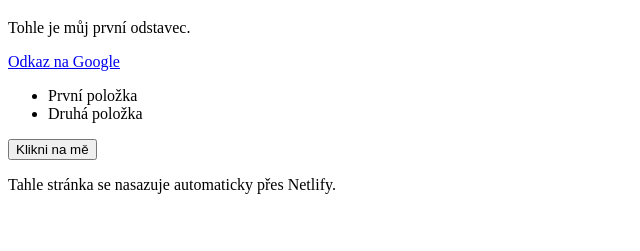
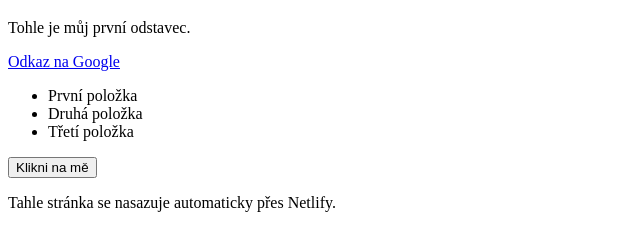
Before and after one commit to steapnn1017/web-test, a plain HTML site: page index.html in a window 1280 px wide. Shown: the part 61-312 px from the top of the page, without its empty margins (0-640 px from the left). Drawn offline with Linux system fonts and the light colour scheme.

Commit message:
ctvrty commit

```diff
--- a/index.html
+++ b/index.html
@@ -14,6 +14,7 @@
     <ul>
         <li>První položka</li>
         <li>Druhá položka</li>
+        <li>Třetí položka</li>
     </ul>
 
     <button>Klikni na mě</button>
```
